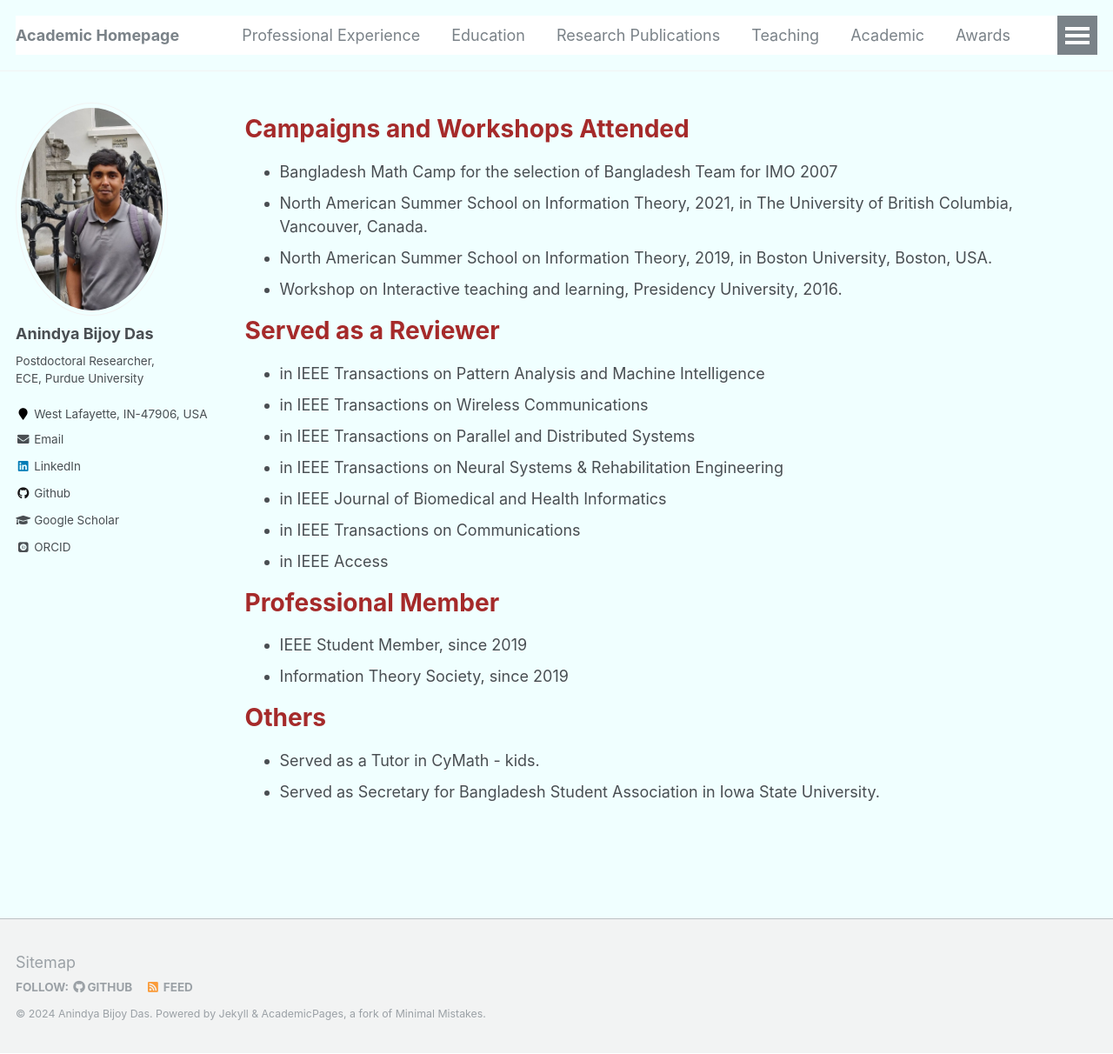
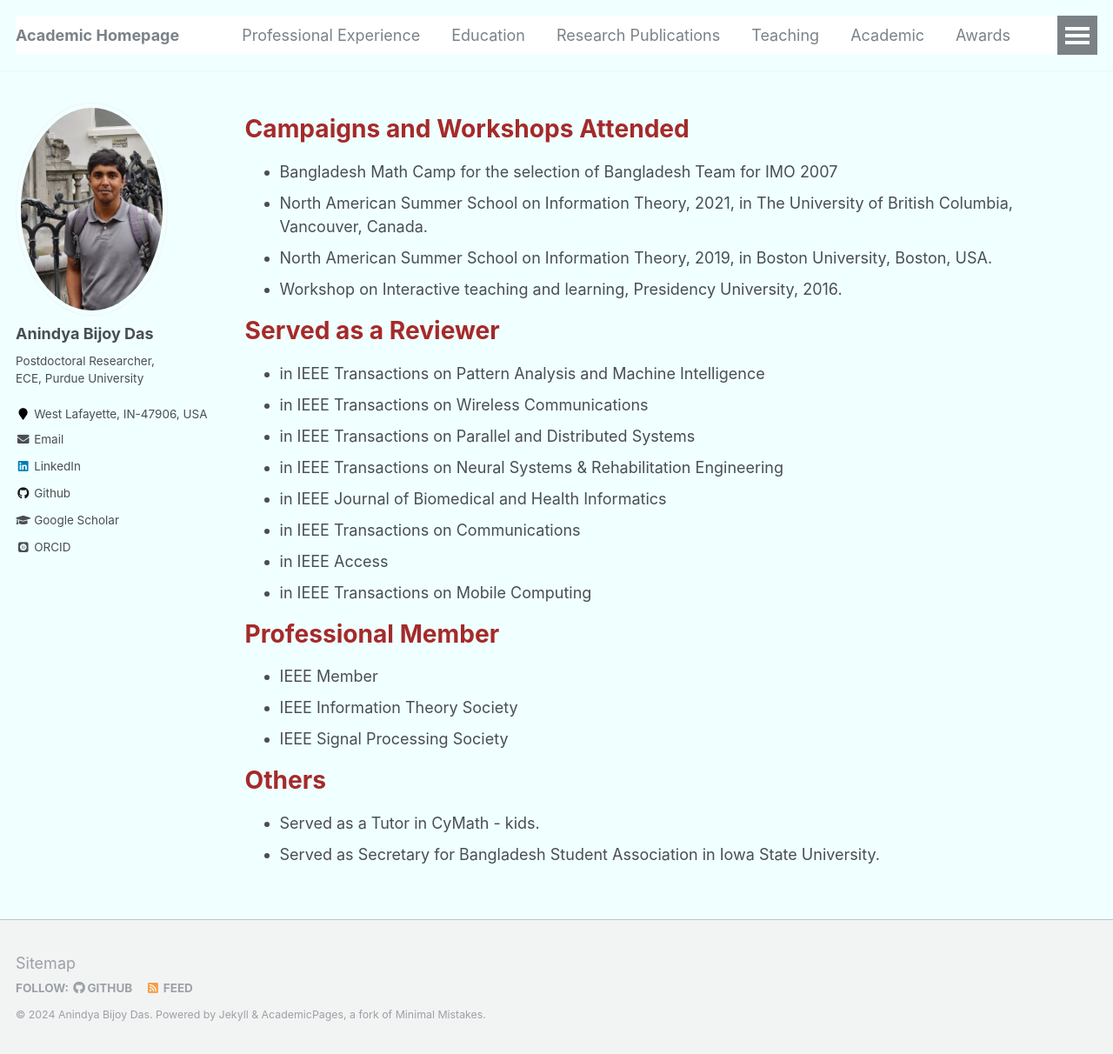
Before and after one commit to anindyabijoydas/portfolio, a Jekyll site: the page built from _pages/miscellaneous.md, in a window 1280 px wide and 1212 px high. Shown: the whole window at 87% size. Built offline with Jekyll 4.4.1, drawn with Linux system fonts in a browser that asks for light colours; some web fonts are replaced.

Commit message:
Update miscellaneous.md

```diff
--- a/_pages/miscellaneous.md
+++ b/_pages/miscellaneous.md
@@ -29,11 +29,13 @@ redirect_from:
 * in IEEE Journal of Biomedical and Health Informatics
 * in IEEE Transactions on  Communications
 * in IEEE Access
+* in IEEE Transactions on  Mobile Computing
 
 <span style="color:brown">**Professional Member**</span>
 ======
-* IEEE Student Member, since 2019
-* Information Theory Society, since 2019
+* IEEE Member
+* IEEE Information Theory Society
+* IEEE Signal Processing Society
 
 <span style="color:brown">**Others**</span>
 ======
```
